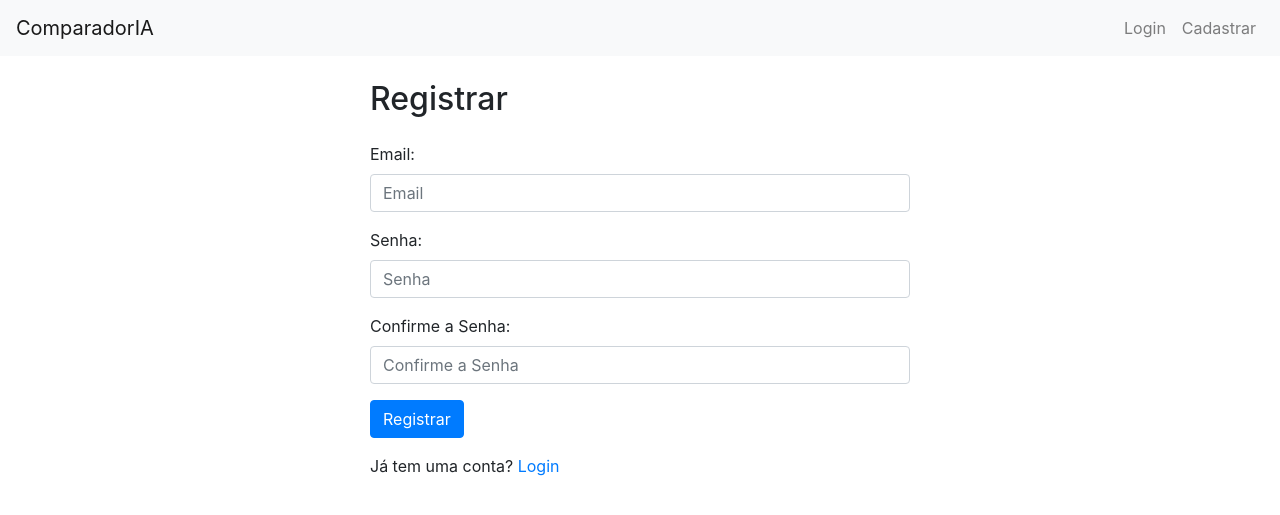
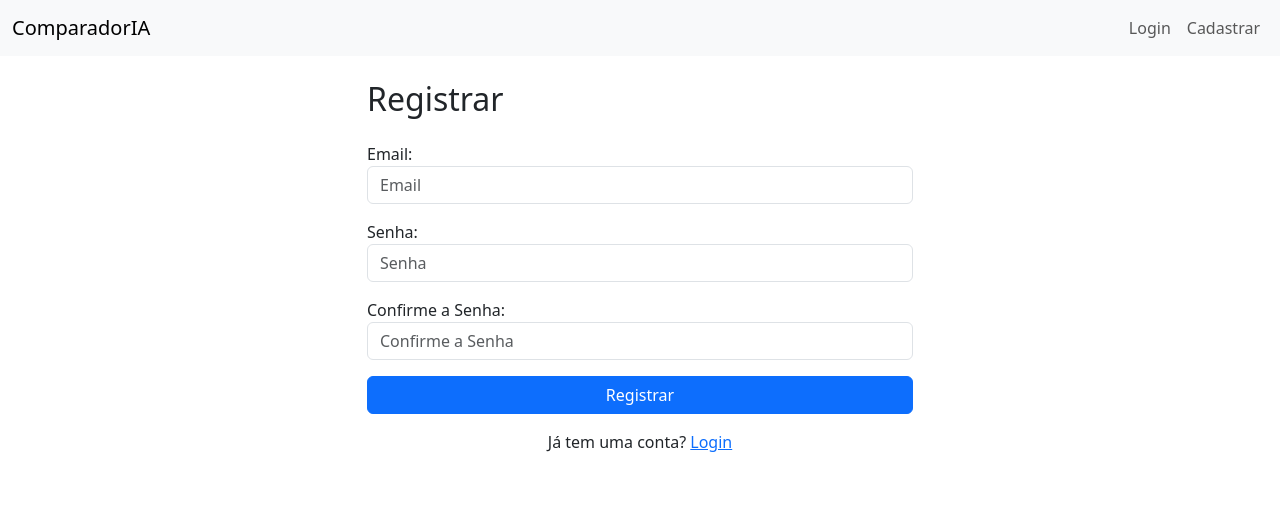
Before and after one commit to diegogrosmann/EnsinaNet.AI, a Django app: page /accounts/register/ in a window 1280 px wide. Shown: the top 515 px of the page. Run offline with Django 4.2, Linux system fonts and the light colour scheme; parts of the project's set-up code (start-up, migrations or seed data) failed here and were passed over; some libraries are stand-ins or nearby versions.

Commit message:
v 24-10-23.1

```diff
--- a/accounts/templates/accounts/registration/register.html
+++ b/accounts/templates/accounts/registration/register.html
@@ -1,36 +1,37 @@
-<!-- accounts/templates/accounts/registration/register.html -->
 {% extends 'base.html' %}
 
 {% block content %}
 <div class="row justify-content-center">
     <div class="col-md-6">
-        <h2>Registrar</h2>
-        <form method="post" class="mt-4">
+        <h2 class="mb-4">Registrar</h2>
+        <form method="post">
             {% csrf_token %}
-            <div class="form-group">
+            <div class="mb-3">
                 {{ form.email.label_tag }}
                 {{ form.email }}
                 {% for error in form.email.errors %}
                     <small class="text-danger">{{ error }}</small>
                 {% endfor %}
             </div>
-            <div class="form-group">
+            <div class="mb-3">
                 {{ form.password1.label_tag }}
                 {{ form.password1 }}
                 {% for error in form.password1.errors %}
                     <small class="text-danger">{{ error }}</small>
                 {% endfor %}
             </div>
-            <div class="form-group">
+            <div class="mb-3">
                 {{ form.password2.label_tag }}
                 {{ form.password2 }}
                 {% for error in form.password2.errors %}
                     <small class="text-danger">{{ error }}</small>
                 {% endfor %}
             </div>
-            <button type="submit" class="btn btn-primary">Registrar</button>
+            <button type="submit" class="btn btn-primary w-100">Registrar</button>
         </form>
-        <p class="mt-3">Já tem uma conta? <a href="{% url 'login' %}">Login</a></p>
+        <div class="mt-3 text-center">
+            Já tem uma conta? <a href="{% url 'login' %}">Login</a>
+        </div>
     </div>
 </div>
 {% endblock %}
--- a/templates/base.html
+++ b/templates/base.html
@@ -5,14 +5,18 @@
 <head>
     <meta charset="UTF-8">
     <title>ComparadorIA</title>
-    <link rel="stylesheet" href="https://stackpath.bootstrapcdn.com/bootstrap/4.5.0/css/bootstrap.min.css">
-    {{ form.media }}  <!-- Necessário para carregar os scripts do TinyMCE -->
+    <link rel="stylesheet" href="https://cdn.jsdelivr.net/npm/bootstrap@5.3.2/dist/css/bootstrap.min.css">
+    {{ form.media }}
 </head>
 <body>
     <nav class="navbar navbar-expand-lg navbar-light bg-light">
+        <div class="container-fluid">
             <a class="navbar-brand" href="/accounts/manage-tokens/">ComparadorIA</a>
-        <div class="collapse navbar-collapse">
-            <ul class="navbar-nav ml-auto">
+            <button class="navbar-toggler" type="button" data-bs-toggle="collapse" data-bs-target="#navbarNav" aria-controls="navbarNav" aria-expanded="false" aria-label="Alternar navegação">
+                <span class="navbar-toggler-icon"></span>
+            </button>
+            <div class="collapse navbar-collapse" id="navbarNav">
+                <ul class="navbar-nav ms-auto">
                     {% if user.is_authenticated %}
                         <li class="nav-item">
                             <a class="nav-link" href="#">Olá, {{ user.email }}</a>
@@ -30,15 +34,14 @@
                     {% endif %}
                 </ul>
             </div>
+        </div>
     </nav>
     <div class="container mt-4">
         {% if messages %}
             {% for message in messages %}
                 <div class="alert alert-{{ message.tags }} alert-dismissible fade show" role="alert">
                     {{ message }}
-                    <button type="button" class="close" data-dismiss="alert" aria-label="Fechar">
-                        <span aria-hidden="true">&times;</span>
-                    </button>
+                    <button type="button" class="btn-close" data-bs-dismiss="alert" aria-label="Fechar"></button>
                 </div>
             {% endfor %}
         {% endif %}
@@ -46,7 +49,7 @@
         {% endblock %}
     </div>
     <script src="https://code.jquery.com/jquery-3.5.1.slim.min.js"></script>
-    <script src="https://cdn.jsdelivr.net/npm/bootstrap@4.5.0/dist/js/bootstrap.bundle.min.js"></script>
+    <script src="https://cdn.jsdelivr.net/npm/bootstrap@5.3.2/dist/js/bootstrap.bundle.min.js"></script>
     {{ block.super }}
 </body>
 </html>
```
Also changed, not shown: accounts/templates/accounts/manage/manage_configurations.html (+3 -7 lines), accounts/templates/accounts/manage/manage_ia_configurations.html (+17 -18 lines), accounts/templates/accounts/manage/manage_tokens.html (+8 -10 lines), accounts/templates/accounts/registration/login.html (+7 -7 lines). Lines whose indentation alone changed are shown as unchanged.
